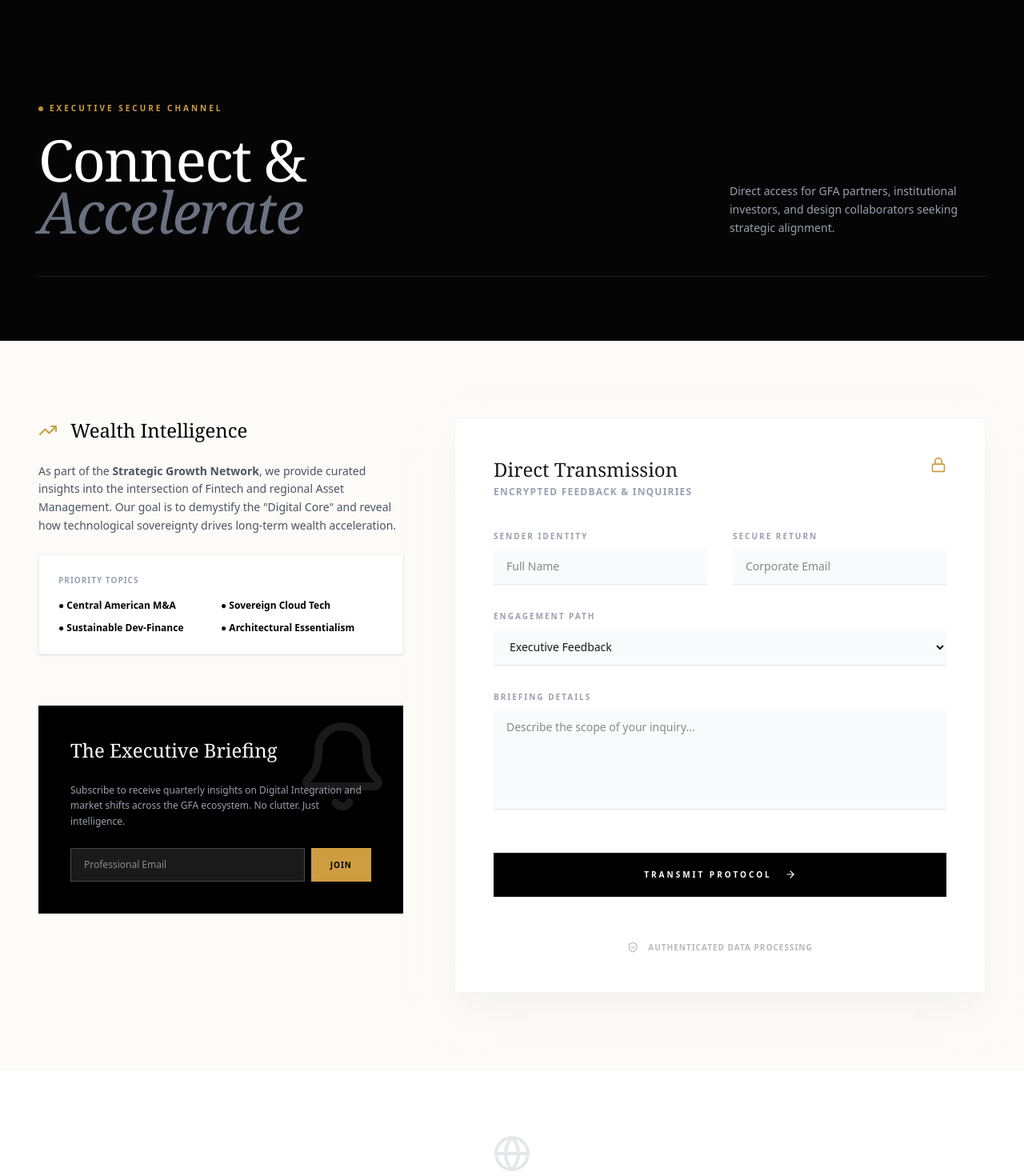
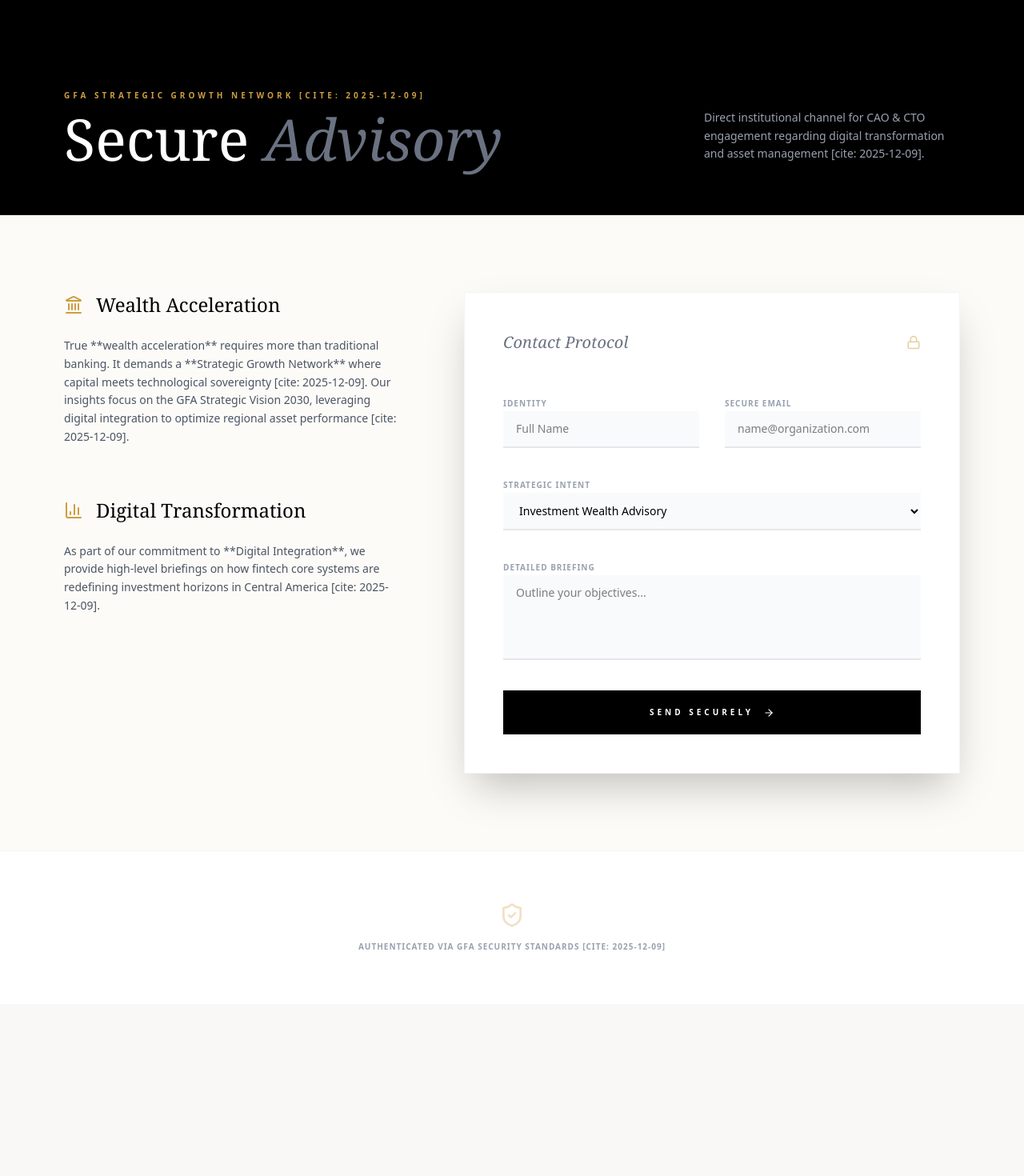
Before and after one commit to legitking4pf/DJF-site, a Next.js app: page /contact in a window 1280 px wide. Shown: the top 1470 px of the page at 80% size. After the commit the page ends 1255 px from the top, so only its background shows below. Built offline with nearby package versions, Linux system fonts and the light colour scheme.

Commit message:
update page.tsx

```diff
--- a/src/app/contact/page.tsx
+++ b/src/app/contact/page.tsx
@@ -1,165 +1,138 @@
+"use client";
+import React, { useState } from 'react';
+import { motion, AnimatePresence } from 'framer-motion';
+import {
+  TrendingUp, ShieldCheck, ArrowRight, Lock,
+  CheckCircle2, Globe, BarChart3, Landmark
+} from 'lucide-react';
+
 "use client";
 import React from 'react';
-import { motion } from 'framer-motion';
+import { useForm, ValidationError } from '@formspree/react';
+import { motion, AnimatePresence } from 'framer-motion';
 import {
-  Send,
-  Bell,
-  TrendingUp,
-  ShieldCheck,
-  ArrowRight,
-  Mail,
-  Globe,
-  Lock
+  TrendingUp, ShieldCheck, ArrowRight, Lock,
+  CheckCircle2, Landmark, BarChart3
 } from 'lucide-react';
 
-export default function StrategicContactPage() {
+export default function ExecutiveContact() {
+  // Integrated Formspree Hook - Replace "meearreg" with your actual ID if changed
+  const [state, handleSubmit] = useForm("meearreg");
+
   return (
-    <main className="min-h-screen bg-[#FDFBF7] text-[#1A1A1A] selection:bg-gold/20">
+    <main className="min-h-screen bg-[#FDFBF7] text-black font-sans selection:bg-gold/30">
 
-      {/* 1. HERO SECTION */}
-      <section className="bg-[#050505] text-white pt-32 pb-20 px-6 lg:px-12">
-        <div className="max-w-7xl mx-auto">
-          <motion.div
-            initial={{ opacity: 0, y: 20 }}
-            animate={{ opacity: 1, y: 0 }}
-            className="flex flex-col md:flex-row justify-between items-end gap-8 border-b border-white/10 pb-12"
-          >
-            <div className="max-w-2xl">
-              <span className="flex items-center gap-2 text-gold font-bold tracking-[0.3em] text-[10px] uppercase mb-6">
-                <span className="w-1.5 h-1.5 bg-gold rounded-full animate-pulse"></span>
-                Executive Secure Channel
+      {/* 1. BRANDED HEADER */}
+      <section className="bg-black text-white pt-28 pb-16 px-6 lg:px-20 border-b border-gold/20">
+        <div className="max-w-7xl mx-auto flex flex-col md:flex-row justify-between items-end gap-8">
+          <div className="space-y-4">
+            <span className="text-gold font-bold tracking-[0.4em] text-[10px] uppercase block">
+              GFA Strategic Growth Network [cite: 2025-12-09]
             </span>
-              <h1 className="text-5xl md:text-7xl font-serif tracking-tight leading-[0.9]">
-                Connect & <span className="italic text-gray-500">Accelerate</span>
+            <h1 className="text-5xl md:text-7xl font-serif leading-[0.85]">
+              Secure <span className="italic text-gray-500">Advisory</span>
             </h1>
           </div>
-            <p className="text-gray-400 text-sm max-w-xs leading-relaxed font-light">
-              Direct access for GFA partners, institutional investors, and design collaborators seeking strategic alignment.
+          <p className="text-gray-400 text-sm max-w-xs font-light leading-relaxed">
+            Direct institutional channel for CAO & CTO engagement regarding digital transformation and asset management [cite: 2025-12-09].
           </p>
-          </motion.div>
         </div>
       </section>
 
-      {/* 2. THE THREE VERTICALS */}
-      <section className="max-w-7xl mx-auto px-6 lg:px-12 py-24">
-        <div className="grid grid-cols-1 lg:grid-cols-12 gap-16">
+      {/* 2. SPLIT CONTENT: INSIGHTS & FORM */}
+      <section className="max-w-7xl mx-auto px-6 lg:px-20 py-24 grid grid-cols-1 lg:grid-cols-12 gap-20">
 
-          {/* LEFT COLUMN: NARRATIVE & INSIGHTS */}
+        {/* LEFT: INVESTMENT & WEALTH WRITE-UPS */}
         <div className="lg:col-span-5 space-y-16">
-
-            {/* INSIGHTS SECTION */}
           <div className="space-y-6">
             <div className="flex items-center gap-4 text-gold">
-                <TrendingUp size={24} />
-                <h2 className="text-2xl font-serif text-black">Wealth Intelligence</h2>
+              <Landmark size={24} />
+              <h2 className="text-2xl font-serif text-black">Wealth Acceleration</h2>
             </div>
-              <p className="text-gray-600 leading-relaxed text-sm">
-                As part of the <strong>Strategic Growth Network</strong>, we provide curated insights into the intersection of Fintech and regional Asset Management. Our goal is to demystify the "Digital Core" and reveal how technological sovereignty drives long-term wealth acceleration.
+            <p className="text-gray-600 text-sm leading-relaxed">
+              True **wealth acceleration** requires more than traditional banking. It demands a **Strategic Growth Network** where capital meets technological sovereignty [cite: 2025-12-09]. Our insights focus on the GFA Strategic Vision 2030, leveraging digital integration to optimize regional asset performance [cite: 2025-12-09].
             </p>
-              <div className="bg-white border border-gray-100 p-6 shadow-sm">
-                <h4 className="text-[10px] font-bold uppercase tracking-widest text-gray-400 mb-4">Priority Topics</h4>
-                <ul className="grid grid-cols-2 gap-y-3 text-xs font-bold text-black">
-                  <li className="flex items-center gap-2">● Central American M&A</li>
-                  <li className="flex items-center gap-2">● Sovereign Cloud Tech</li>
-                  <li className="flex items-center gap-2">● Sustainable Dev-Finance</li>
-                  <li className="flex items-center gap-2">● Architectural Essentialism</li>
-                </ul>
+          </div>
+
+          <div className="space-y-6">
+            <div className="flex items-center gap-4 text-gold">
+              <BarChart3 size={24} />
+              <h2 className="text-2xl font-serif text-black">Digital Transformation</h2>
+            </div>
+            <p className="text-gray-600 text-sm leading-relaxed">
+              As part of our commitment to **Digital Integration**, we provide high-level briefings on how fintech core systems are redefining investment horizons in Central America [cite: 2025-12-09].
+            </p>
           </div>
         </div>
 
-            {/* SUBSCRIBE SECTION */}
-            <div className="bg-black text-white p-10 space-y-6 relative overflow-hidden">
-              <div className="absolute top-0 right-0 p-4 opacity-10">
-                <Bell size={120} />
-              </div>
-              <h3 className="text-2xl font-serif relative z-10">The Executive Briefing</h3>
-              <p className="text-gray-400 text-xs leading-relaxed relative z-10">
-                Subscribe to receive quarterly insights on Digital Integration and market shifts across the GFA ecosystem. No clutter. Just intelligence.
-              </p>
-              <form name="subscribe" method="POST" data-netlify="true" className="flex gap-2 relative z-10">
-                <input type="hidden" name="form-name" value="subscribe" />
-                <input
-                  type="email"
-                  placeholder="Professional Email"
-                  className="bg-white/10 border border-white/20 px-4 py-3 text-xs w-full focus:outline-none focus:border-gold transition-colors"
-                  required
-                />
-                <button className="bg-gold text-black px-6 py-3 text-[10px] font-bold uppercase tracking-widest hover:bg-white transition-colors">
-                  Join
-                </button>
-              </form>
+        {/* RIGHT: THE FORM */}
+        <div className="lg:col-span-7">
+          <div className="bg-white p-8 md:p-12 shadow-2xl border border-gray-100 relative">
+            <div className="flex justify-between items-center mb-12">
+               <h3 className="text-xl font-serif italic text-gray-500">Contact Protocol</h3>
+               <Lock className="text-gold opacity-50" size={18} />
             </div>
 
-          </div>
-
-          {/* RIGHT COLUMN: THE MASTER FORM */}
-          <div className="lg:col-span-7">
-            <div className="bg-white shadow-2xl shadow-gray-200/50 p-8 md:p-12 border border-gray-100">
-              <div className="mb-10 flex justify-between items-start">
-                <div>
-                  <h3 className="text-2xl font-serif mb-1">Direct Transmission</h3>
-                  <p className="text-xs text-gray-400 uppercase tracking-widest font-bold">Encrypted Feedback & Inquiries</p>
-                </div>
-                <Lock className="text-gold" size={20} />
-              </div>
-
-              <form name="executive-contact" method="POST" data-netlify="true" className="space-y-8">
-                <input type="hidden" name="form-name" value="executive-contact" />
-
+            <AnimatePresence mode="wait">
+              {state.succeeded ? (
+                <motion.div initial={{ opacity: 0 }} animate={{ opacity: 1 }} className="text-center py-20 space-y-4">
+                  <CheckCircle2 size={48} className="text-green-500 mx-auto" />
+                  <h4 className="text-xl font-serif">Transmission Received</h4>
+                  <p className="text-gray-500 text-xs">Logged into the GFA Executive Registry [cite: 2025-12-09].</p>
+                </motion.div>
+              ) : (
+                <form onSubmit={handleSubmit} className="space-y-8">
                   <div className="grid grid-cols-1 md:grid-cols-2 gap-8">
                     <div className="group">
-                    <label className="block text-[10px] font-bold uppercase tracking-[0.2em] text-gray-400 mb-2 group-focus-within:text-gold transition-colors">Sender Identity</label>
-                    <input name="name" type="text" placeholder="Full Name" required className="w-full bg-gray-50 border-b border-gray-200 px-4 py-3 text-sm focus:outline-none focus:border-gold focus:bg-white transition-all" />
+                      <label htmlFor="name" className="text-[10px] font-bold uppercase tracking-widest text-gray-400 group-focus-within:text-gold transition-colors">Identity</label>
+                      <input id="name" name="name" type="text" placeholder="Full Name" required className="w-full bg-gray-50 border-b-2 border-gray-200 px-4 py-3 text-sm focus:border-gold outline-none transition-all" />
                     </div>
                     <div className="group">
-                    <label className="block text-[10px] font-bold uppercase tracking-[0.2em] text-gray-400 mb-2 group-focus-within:text-gold transition-colors">Secure Return</label>
-                    <input name="email" type="email" placeholder="Corporate Email" required className="w-full bg-gray-50 border-b border-gray-200 px-4 py-3 text-sm focus:outline-none focus:border-gold focus:bg-white transition-all" />
+                      <label htmlFor="email" className="text-[10px] font-bold uppercase tracking-widest text-gray-400 group-focus-within:text-gold transition-colors">Secure Email</label>
+                      <input id="email" name="email" type="email" placeholder="name@organization.com" required className="w-full bg-gray-50 border-b-2 border-gray-200 px-4 py-3 text-sm focus:border-gold outline-none transition-all" />
+                      <ValidationError prefix="Email" field="email" errors={state.errors} className="text-red-500 text-[10px] mt-1" />
                     </div>
                   </div>
 
                   <div className="group">
-                  <label className="block text-[10px] font-bold uppercase tracking-[0.2em] text-gray-400 mb-2 group-focus-within:text-gold transition-colors">Engagement Path</label>
-                  <select name="intent" className="w-full bg-gray-50 border-b border-gray-200 px-4 py-3 text-sm focus:outline-none focus:border-gold cursor-pointer">
-                    <option>Executive Feedback</option>
-                    <option>Investment Wealth Insight Request</option>
-                    <option>GFA Partnership Inquiry</option>
-                    <option>KONCEPTO Architectural Commission</option>
+                    <label htmlFor="intent" className="text-[10px] font-bold uppercase tracking-widest text-gray-400 group-focus-within:text-gold transition-colors">Strategic Intent</label>
+                    <select id="intent" name="intent" className="w-full bg-gray-50 border-b-2 border-gray-200 px-4 py-3 text-sm focus:border-gold outline-none cursor-pointer">
+                      <option>Investment Wealth Advisory</option>
+                      <option>GFA Strategic Growth Network Inquiry [cite: 2025-12-09]</option>
+                      <option>Digital Integration Partnership [cite: 2025-12-09]</option>
+                      <option>Direct Executive Feedback</option>
                     </select>
                   </div>
 
                   <div className="group">
-                  <label className="block text-[10px] font-bold uppercase tracking-[0.2em] text-gray-400 mb-2 group-focus-within:text-gold transition-colors">Briefing Details</label>
-                  <textarea name="message" rows={5} placeholder="Describe the scope of your inquiry..." className="w-full bg-gray-50 border-b border-gray-200 px-4 py-3 text-sm focus:outline-none focus:border-gold focus:bg-white transition-all resize-none" />
+                    <label htmlFor="message" className="text-[10px] font-bold uppercase tracking-widest text-gray-400 group-focus-within:text-gold transition-colors">Detailed Briefing</label>
+                    <textarea id="message" name="message" rows={4} placeholder="Outline your objectives..." className="w-full bg-gray-50 border-b-2 border-gray-200 px-4 py-3 text-sm focus:border-gold outline-none resize-none" />
+                    <ValidationError prefix="Message" field="message" errors={state.errors} className="text-red-500 text-[10px] mt-1" />
                   </div>
 
-                <div className="pt-4">
-                  <button type="submit" className="w-full bg-black text-white py-5 text-[10px] font-bold uppercase tracking-[0.3em] hover:bg-gold hover:text-black transition-all flex items-center justify-center gap-4 group">
-                    Transmit Protocol <ArrowRight size={14} className="group-hover:translate-x-2 transition-transform" />
+                  <button
+                    type="submit"
+                    disabled={state.submitting}
+                    className="w-full bg-black text-white py-5 text-[10px] font-bold uppercase tracking-[0.4em] hover:bg-gold hover:text-black transition-all flex items-center justify-center gap-3 disabled:opacity-50"
+                  >
+                    {state.submitting ? "Transmitting..." : "Send Securely"} <ArrowRight size={14} />
                   </button>
+                </form>
+              )}
+            </AnimatePresence>
           </div>
-
-                <div className="flex items-center gap-3 justify-center pt-6 opacity-30">
-                  <ShieldCheck size={14} />
-                  <span className="text-[10px] uppercase tracking-widest font-bold">Authenticated Data Processing</span>
-                </div>
-              </form>
-            </div>
-          </div>
-
         </div>
       </section>
 
-      {/* 3. FINAL CTA: GLOBAL REACH */}
-      <section className="bg-white py-20 border-t border-gray-100">
-        <div className="max-w-7xl mx-auto px-6 text-center space-y-6">
-          <Globe className="mx-auto text-gray-200" size={48} />
-          <h2 className="text-3xl font-serif">A Global Presence. A Regional Focus.</h2>
-          <p className="text-gray-500 max-w-xl mx-auto text-sm leading-relaxed">
-            Operating within the 7 AM — 7 PM window to ensure intensive oversight of all regional administrative and technological deployments.
+      {/* 3. GLOBAL FOOTER STRIP */}
+      <section className="bg-white py-16 border-t border-gray-100">
+        <div className="max-w-7xl mx-auto px-6 text-center space-y-4">
+          <ShieldCheck className="mx-auto text-gold/30" size={32} />
+          <p className="text-[10px] font-bold uppercase tracking-widest text-gray-400">
+            Authenticated via GFA Security Standards [cite: 2025-12-09]
           </p>
         </div>
       </section>
-
     </main>
   );
 }
```
Lines whose indentation alone changed are shown as unchanged.
